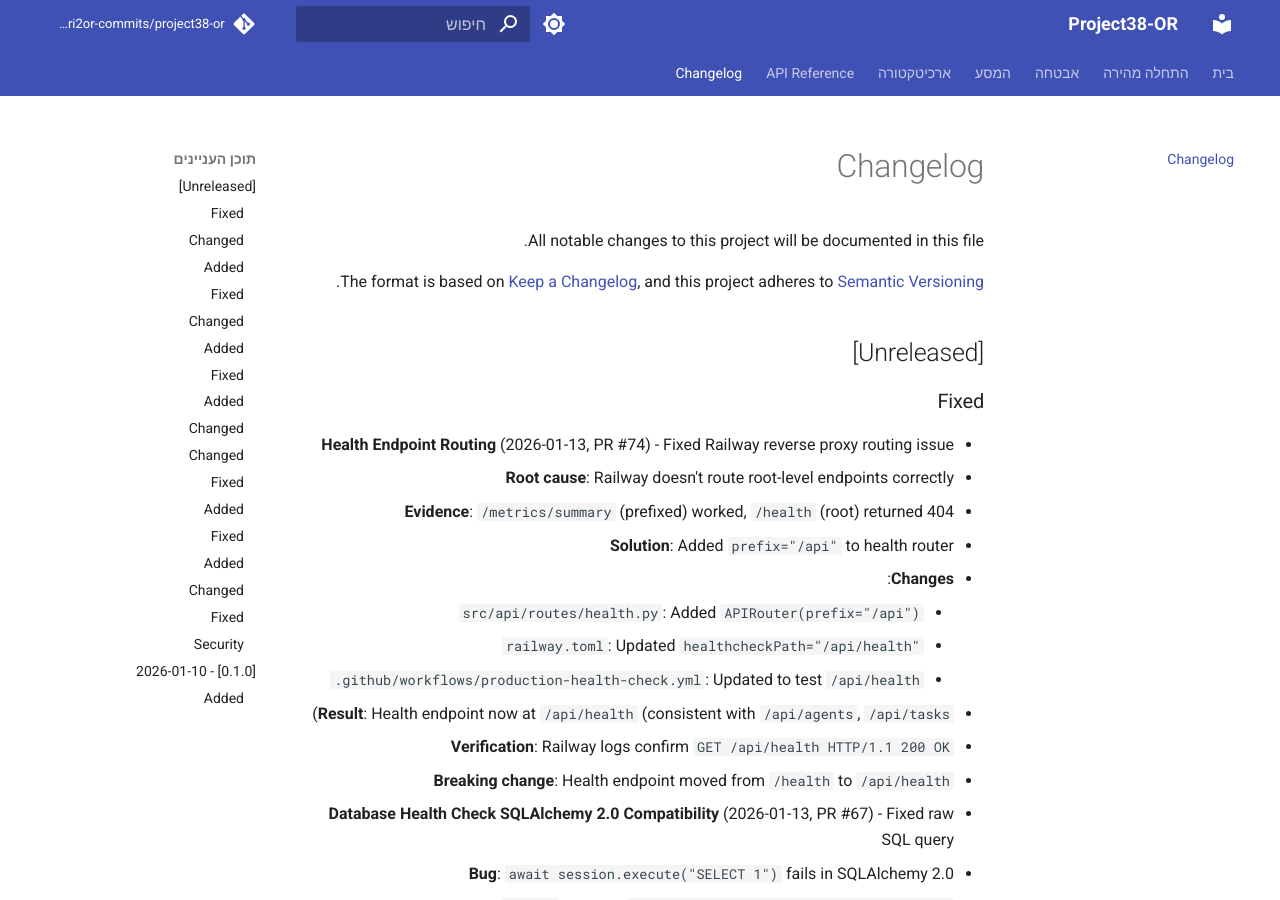
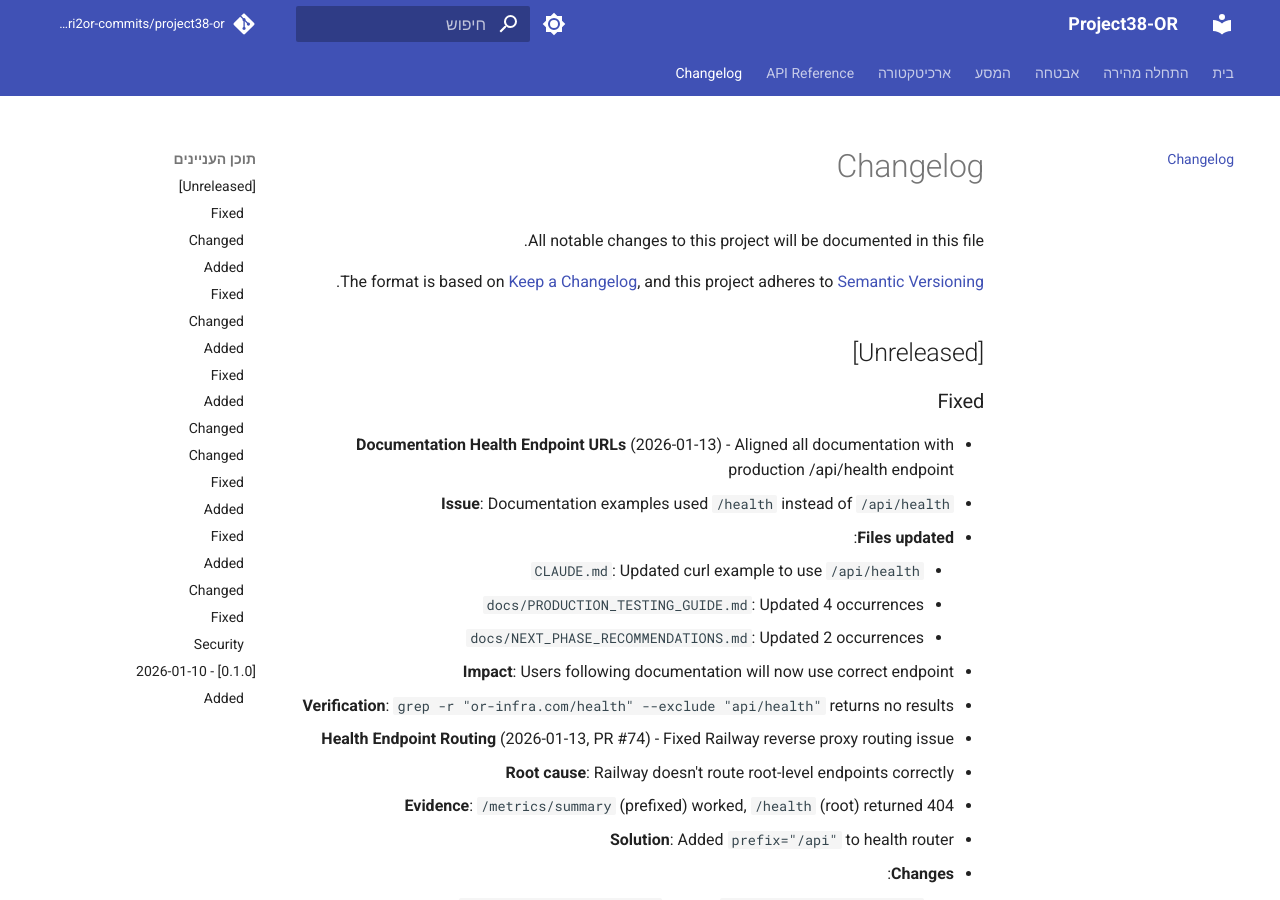
Before and after one commit to edri2or-commits/project38-or, an MkDocs documentation site: the page built from docs/changelog.md, in a window 1280 px wide and 900 px high. Built offline with MkDocs 1.6.1 and Material for MkDocs 9.7.7, drawn with Linux system fonts in a browser that asks for light colours; comment, search, counter and statistics services are not loaded.

Commit message:
docs: fix health endpoint URLs in documentation (#79)
Aligned all documentation examples with production endpoint /api/health

Files updated:
- CLAUDE.md: curl example (1 occurrence)
- docs/PRODUCTION_TESTING_GUIDE.md: testing examples (4 occurrences)
- docs/NEXT_PHASE_RECOMMENDATIONS.md: monitoring setup (2 occurrences)
- docs/changelog.md: added changelog entry

All CI checks passed: lint, tests, docs validation

System is now 100% aligned:
✅ Code (src/api/routes/health.py)
✅ Tests (tests/test_api_health.py)
✅ Workflows (.github/workflows/*.yml)
✅ Infrastructure (Railway, Cloudflare)
✅ Documentation (all docs)

```diff
--- a/docs/changelog.md
+++ b/docs/changelog.md
@@ -8,6 +8,15 @@ and this project adheres to [Semantic Versioning](https://semver.org/spec/v2.0.0
 ## [Unreleased]
 
 ### Fixed
+- **Documentation Health Endpoint URLs** (2026-01-13) - Aligned all documentation with production /api/health endpoint
+  - **Issue**: Documentation examples used `/health` instead of `/api/health`
+  - **Files updated**:
+    - `CLAUDE.md`: Updated curl example to use `/api/health`
+    - `docs/PRODUCTION_TESTING_GUIDE.md`: Updated 4 occurrences
+    - `docs/NEXT_PHASE_RECOMMENDATIONS.md`: Updated 2 occurrences
+  - **Impact**: Users following documentation will now use correct endpoint
+  - **Verification**: `grep -r "or-infra.com/health" --exclude "api/health"` returns no results
+
 - **Health Endpoint Routing** (2026-01-13, PR #74) - Fixed Railway reverse proxy routing issue
   - **Root cause**: Railway doesn't route root-level endpoints correctly
   - **Evidence**: `/metrics/summary` (prefixed) worked, `/health` (root) returned 404
```
Also changed, not shown: CLAUDE.md (+1 -1 lines), docs/NEXT_PHASE_RECOMMENDATIONS.md (+2 -2 lines), docs/PRODUCTION_TESTING_GUIDE.md (+4 -4 lines).
